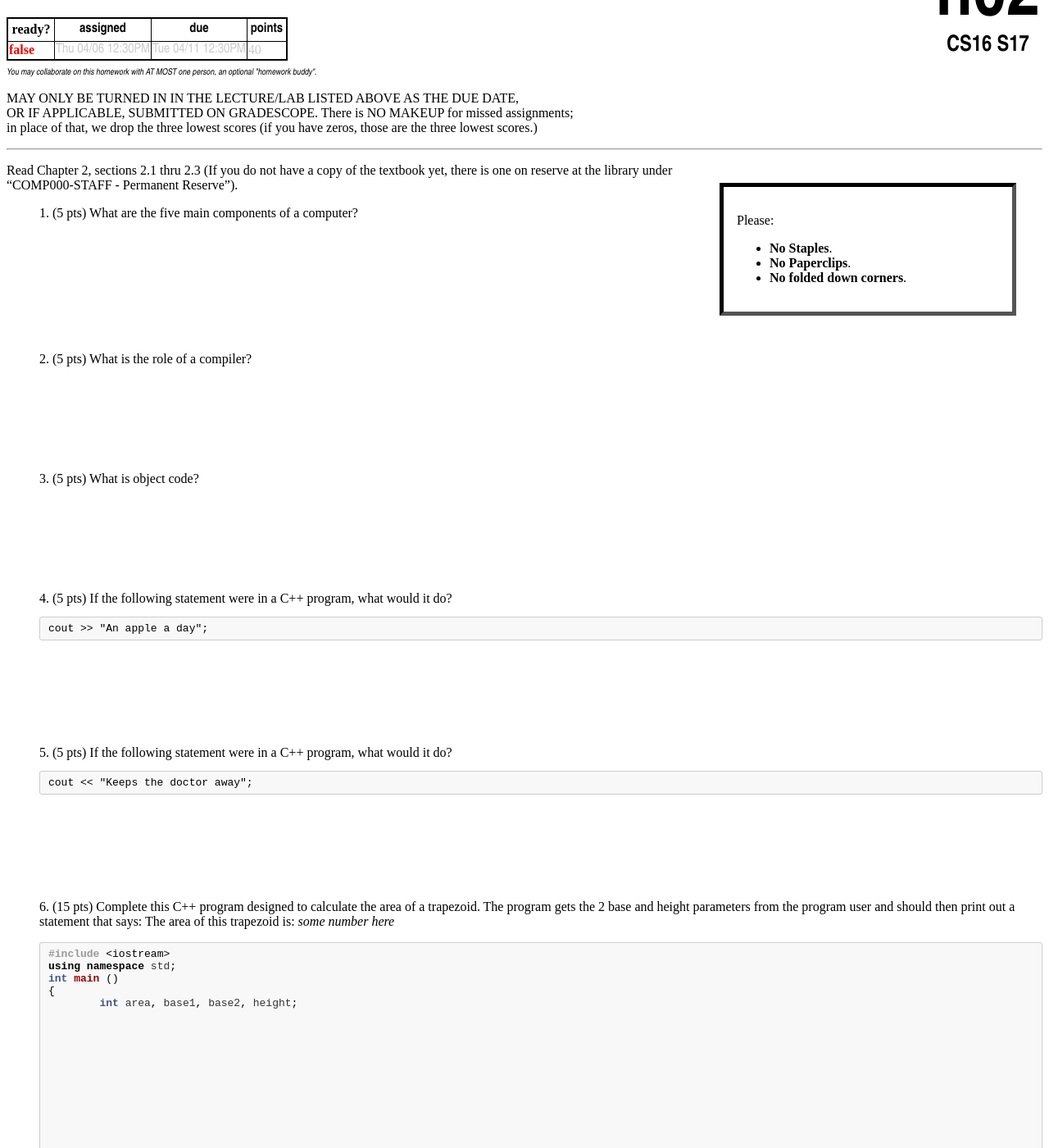
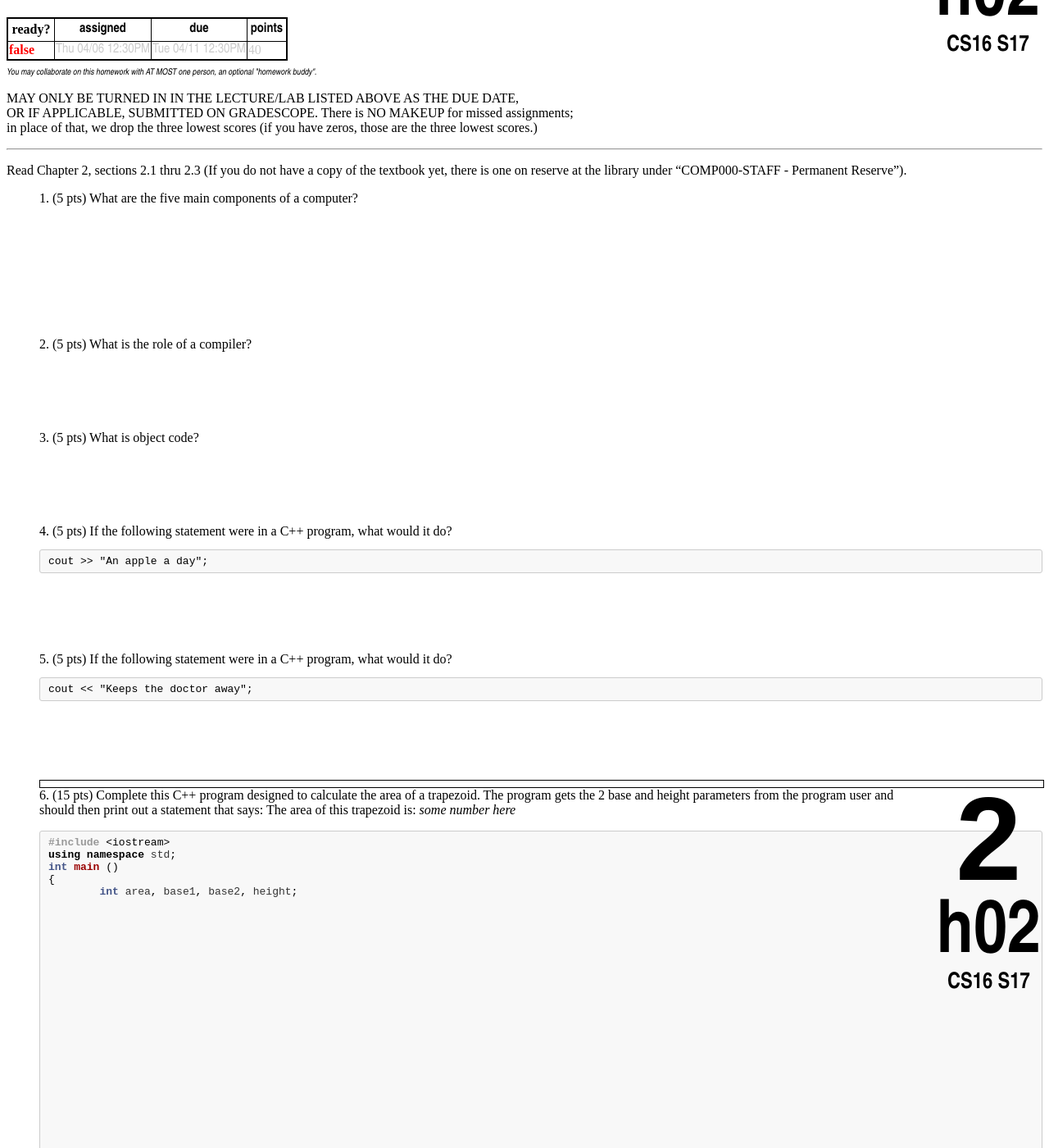
Before and after one commit to ucsb-cs16-s16/https-ucsb-cs16-s17.github.io, a Jekyll site: the page built from _hwk/h02.md, in a window 1280 px wide and 1400 px high, scrolled down 505 px. Shown: the whole window at 82% size. Built offline with Jekyll 4.4.1, drawn with Linux system fonts in a browser that asks for light colours.

Commit message:
Update h02.md

````diff
--- a/_hwk/h02.md
+++ b/_hwk/h02.md
@@ -5,7 +5,6 @@ ready: false
 assigned: 2017-04-06 12:30:00.00-7:00
 due: 2017-04-11 12:30:00.00-7:00
 ---
-{% include no_staples_box.html %}
 Read Chapter 2, sections 2.1 thru 2.3   (If you do not have a copy of the textbook yet, there is one on reserve at the library under "COMP000-STAFF - Permanent Reserve").
 
 <ol markdown="1">
@@ -14,10 +13,10 @@ Read Chapter 2, sections 2.1 thru 2.3   (If you do not have a copy of the textbo
   <div style="margin-bottom:10em"></div>
 
 2.	(5 pts) What is the role of a compiler?
-  <div style="margin-bottom:8em"></div>
+  <div style="margin-bottom:6em"></div>
 
 3.	(5 pts) What is object code?
-  <div style="margin-bottom:8em"></div>
+  <div style="margin-bottom:6em"></div>
 
 4.	(5 pts) If the following statement were in a C++ program, what would it do?
 
@@ -26,7 +25,7 @@ Read Chapter 2, sections 2.1 thru 2.3   (If you do not have a copy of the textbo
 cout >> "An apple a day";
 ```
 </div>
-  <div style="margin-bottom:8em"></div>
+  <div style="margin-bottom:6em"></div>
 
 5.	(5 pts) If the following statement were in a C++ program, what would it do?
 
@@ -35,8 +34,9 @@ cout >> "An apple a day";
 cout << "Keeps the doctor away";
 ```
 </div>
-  <div style="margin-bottom:8em"></div>
+  <div style="margin-bottom:6em"></div>
 
+  <div class="pagebreak"></div>
 6.	(15 pts) Complete this C++ program designed to calculate the area of a trapezoid. The program gets the 2 base and height parameters from the program user and should then print out a statement that says: The area of this trapezoid is: <i>some number here</i>
   <div style="margin-bottom:1em"></div>
 
@@ -69,6 +69,9 @@ int main ()
 
 
 
+
+
+
 } //end program
 ```
 </div>
````
